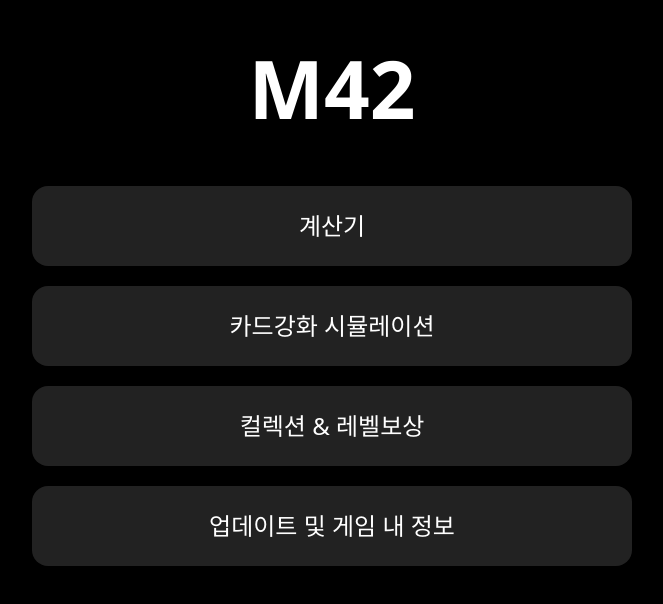
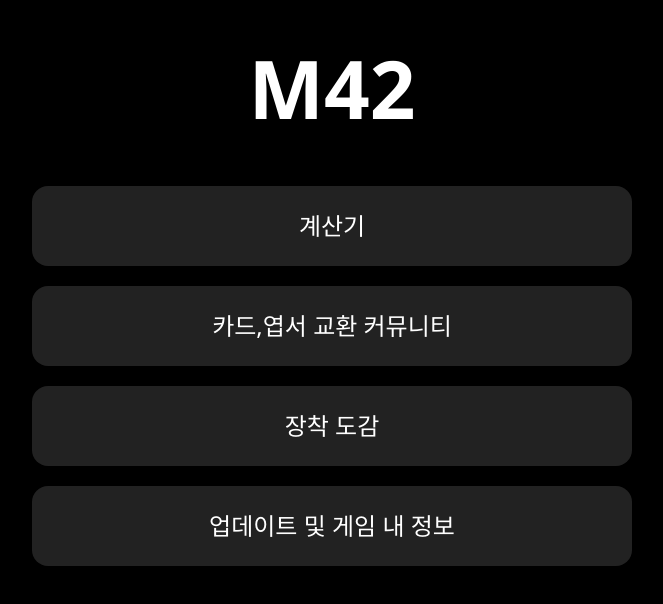
Before and after one commit to chae-ring/Mafia42-Info, a React (Vite) app in the folder mafia42-info/: page /#/ in a window 1280 px wide. Shown: the part 116-720 px from the top of the page, without its empty margins (308-971 px from the left). Built offline with nearby package versions, Linux system fonts and the light colour scheme.

Commit message:
feat: 채널 별 페이지 생성

```diff
--- a/mafia42-info/src/pages/Home.tsx
+++ b/mafia42-info/src/pages/Home.tsx
@@ -9,8 +9,8 @@ const Home = () => {
 
   const channels: Channel[] = [
     { label: "계산기" },
-    { label: "카드강화 시뮬레이션" },
-    { label: "컬렉션 & 레벨보상", path: "/rewards" },
+    { label: "카드,엽서 교환 커뮤니티" },
+    { label: "장착 도감", path: "/rewards" },
     { label: "업데이트 및 게임 내 정보" },
   ];
 
```
Also changed, not shown: mafia42-info/src/pages/Calculator.css (added), mafia42-info/src/pages/Calculator.tsx (added), mafia42-info/src/pages/Collection.css (added), mafia42-info/src/pages/Collection.tsx (added), mafia42-info/src/pages/Info.css (added), mafia42-info/src/pages/Info.tsx (added).
